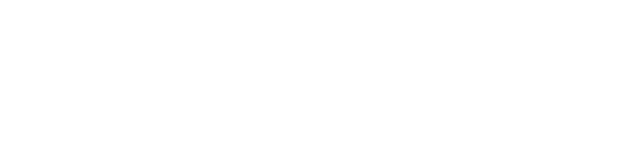
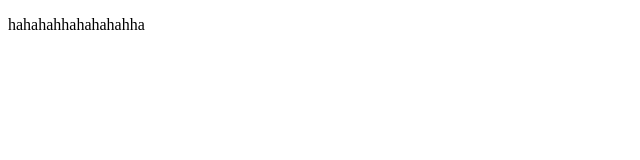
Before and after one commit to tomprohaha/JSA13, a plain HTML site: page SPCK-JSB/index.html in a window 1280 px wide. Shown: the whole page, without its empty margins (0-640 px from the left). Drawn offline with Linux system fonts and the light colour scheme.

Commit message:
BTVN lesson 1

```diff
--- a/SPCK-JSB/index.html
+++ b/SPCK-JSB/index.html
@@ -7,6 +7,6 @@
     <title>Document</title>
 </head>
 <body>
-
+    <p>hahahahhahahahahha</p>
 </body>
 </html>
```
